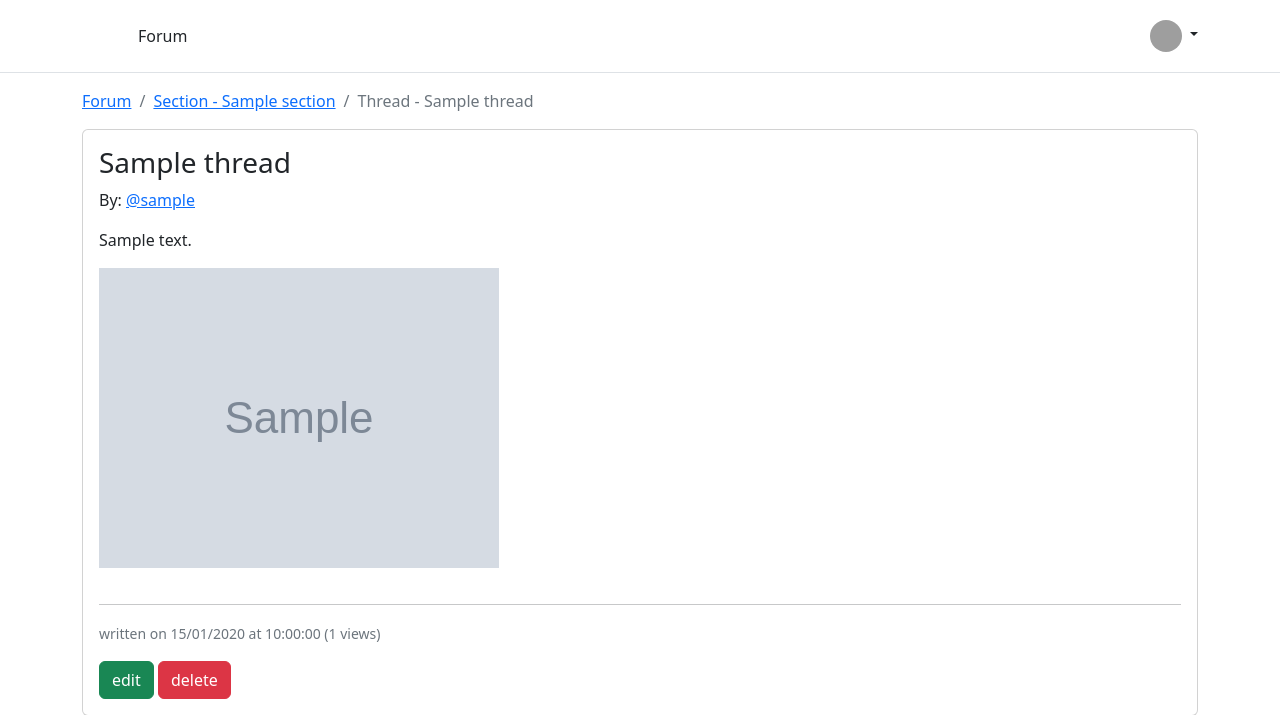
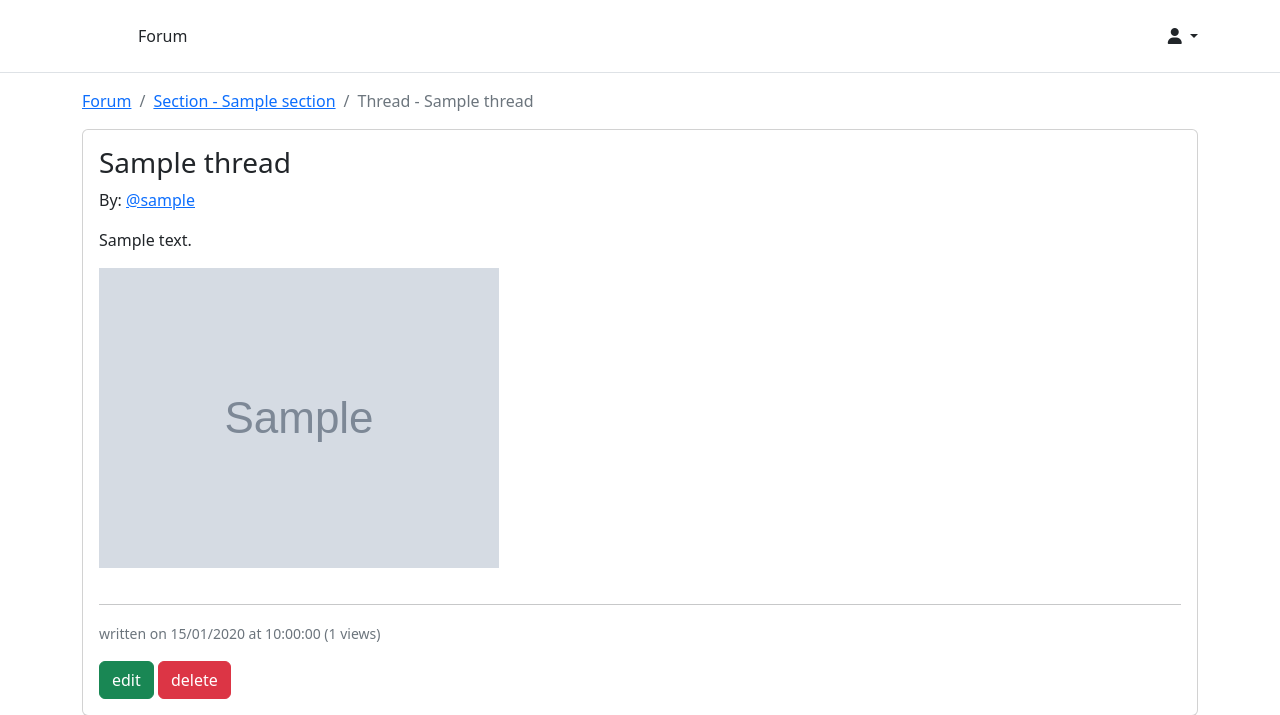
Before and after one commit to Nikappa57/flask-forum, a Flask app: a page that uses Site/templates/base.html in a window 1280 px wide. Shown: the top 715 px of the page. Run offline with Flask 2, Linux system fonts and the light colour scheme; a user stored in the database is signed in; tables that the repository leaves empty hold one stand-in row (values such as "Sample post"); grey boxes marked "Sample" are stand-in pictures; data that the repository does not hold is empty; parts of the project's set-up code (start-up, migrations or seed data) failed here and were passed over; some libraries are stand-ins or nearby versions; grey boxes are pictures that could not be loaded.

Commit message:
user icon

```diff
--- a/Site/templates/base.html
+++ b/Site/templates/base.html
@@ -4,6 +4,7 @@
     <meta charset="utf-8">
     <meta name="viewport" content="width=device-width, initial-scale=1">
     <title>{% block title %}{% endblock %} - Site</title>
+    <script src="https://kit.fontawesome.com/3e01ddf114.js" crossorigin="anonymous"></script>
     <link href="https://cdn.jsdelivr.net/npm/bootstrap@5.2.3/dist/css/bootstrap.min.css" rel="stylesheet" integrity="sha384-rbsA2VBKQhggwzxH7pPCaAqO46MgnOM80zW1RWuH61DGLwZJEdK2Kadq2F9CUG65" crossorigin="anonymous">
     {% block style %}{% endblock %}
 </head>
--- a/Site/templates/elements/navbar.html
+++ b/Site/templates/elements/navbar.html
@@ -11,7 +11,7 @@
         {% if current_user.is_authenticated %}
         <div class="dropdown text-end">
           <a href="#" class="d-block link-dark text-decoration-none dropdown-toggle" data-bs-toggle="dropdown" aria-expanded="false">
-            <img src="https://github.com/mdo.png" alt="mdo" width="32" height="32" class="rounded-circle">
+            <i class="fa fa-solid fa-user"></i>
           </a>
           <ul class="dropdown-menu text-small">
             <li><a class="dropdown-item" href="{{ url_for('profile', username=current_user.username) }}">Profile</a></li>
```
